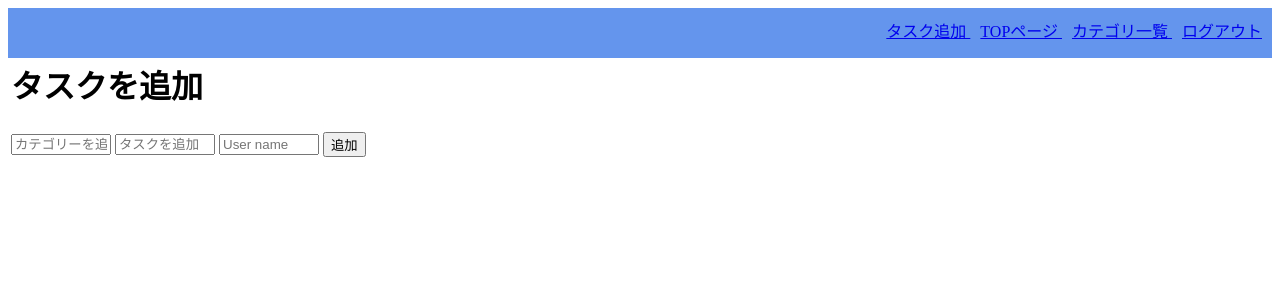
After one commit to ryuju1029/TodoList, a PHP site: page /create.php in a window 1280 px wide. The commit adds this page. Shown: the top 300 px of the page. Run offline with PHP 8.4, Linux system fonts and the light colour scheme.

```diff
--- /dev/null
+++ b/create.php
@@ -0,0 +1,19 @@
+<?php
+require_once('header.php');
+?>
+
+<table>
+  <form action="signup_complete.php" method="post">
+    <tr>
+      <td colspan="3">
+        <h1>タスクを追加</h1>
+      </td>
+    </tr>
+    <tr>
+      <td><input type="text" name="name" placeholder="カテゴリーを追加" style="width:100px;"></td>
+      <td><input type="text" name="name" placeholder="タスクを追加" style="width:100px;"></td>
+      <td><input type="text" name="name" placeholder="User name" style="width:100px;"></td>
+      <td><button type="submit" name="button">追加</button></td>
+    </tr>
+  </form>
+</table>
--- a/header.php
+++ b/header.php
@@ -1,14 +1,17 @@
-<link rel="stylesheet" href="style.css">
+<link rel="stylesheet" href="/ToDo/style.css">
 <header>
   <div class="headerContent">
-    <a class="headerContentList">
-      <font color="#FFFFFF">タスク追加
+    <a class="headerContentList" href="/ToDo/create.php">
+      タスク追加
     </a>
-    <a class="headerContentList">
-      <font color="#FFFFFF">カテゴリ一覧
+    <a class="headerContentList" href="/ToDo/index.php">
+      TOPページ
     </a>
-    <a class="headerContentList" href="logout.php">
-      <font color="#FFFFFF">ログアウト
+    <a class="headerContentList" href="/ToDo/category/index.php">
+      カテゴリ一覧
+    </a>
+    <a class="headerContentList" href="/ToDo/logout.php">
+      ログアウト
     </a>
   </div>
 </header>
--- a/index.php
+++ b/index.php
@@ -2,6 +2,7 @@
 require_once('header.php');
 session_start();
 if (empty($_SESSION['id'])) header('Location: top.php');
+echo $_SERVER['REQUEST_URI'];
 ?>
 
-<h1>index</h1>
+<h1>indexページ</h1>
--- a/style.css
+++ b/style.css
@@ -1,7 +1,3 @@
-a{
-  text-align: center;
-  color: red;
-}
 
 header{
   display: flex;
```
Also changed, not shown: Dao/CategoriesDao.php (+38 -0 lines), Dto/CategoriesRaw.php (added, +49 -0 lines), category/index.php (added, +30 -0 lines), category/registrationCategory.php (added, +8 -0 lines).
